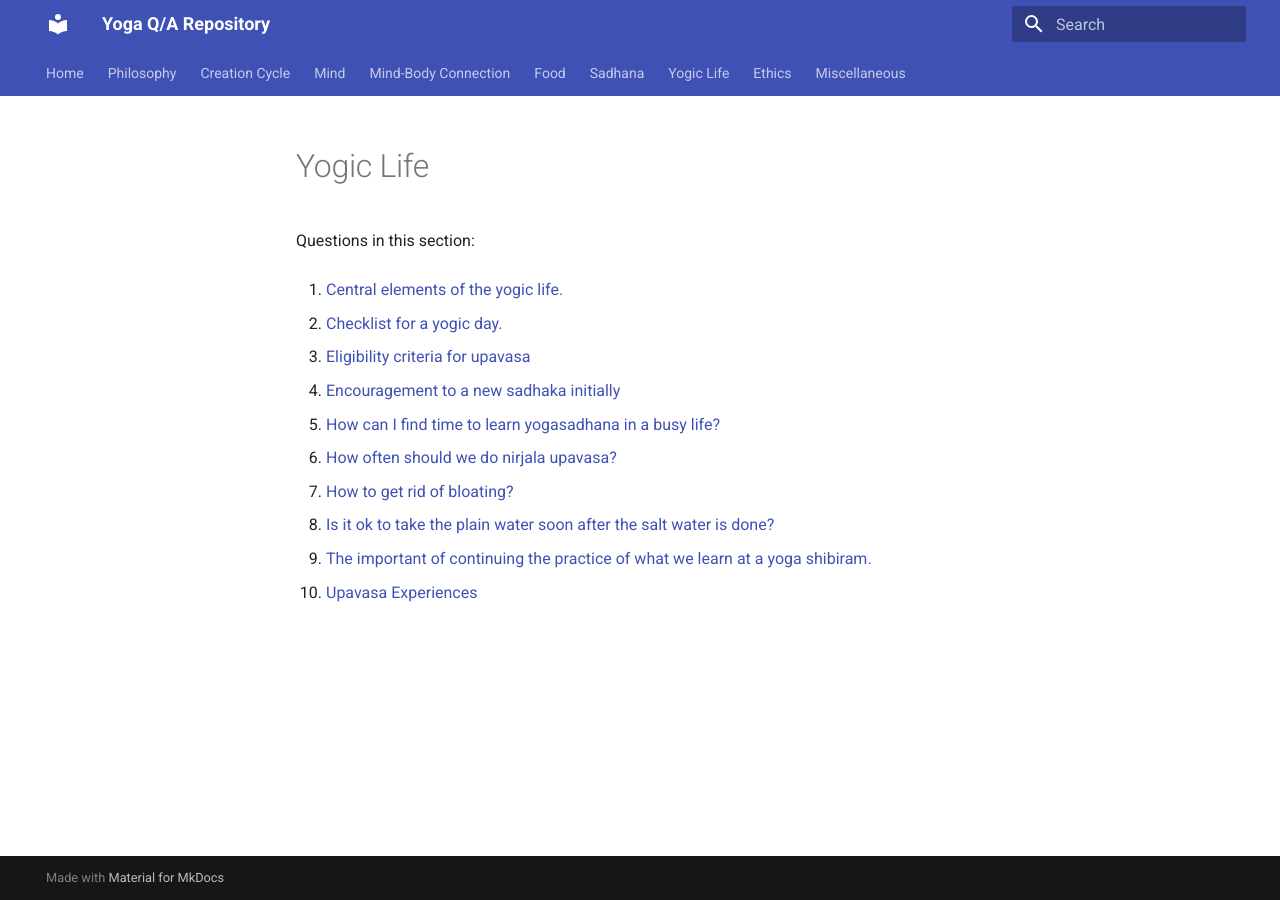
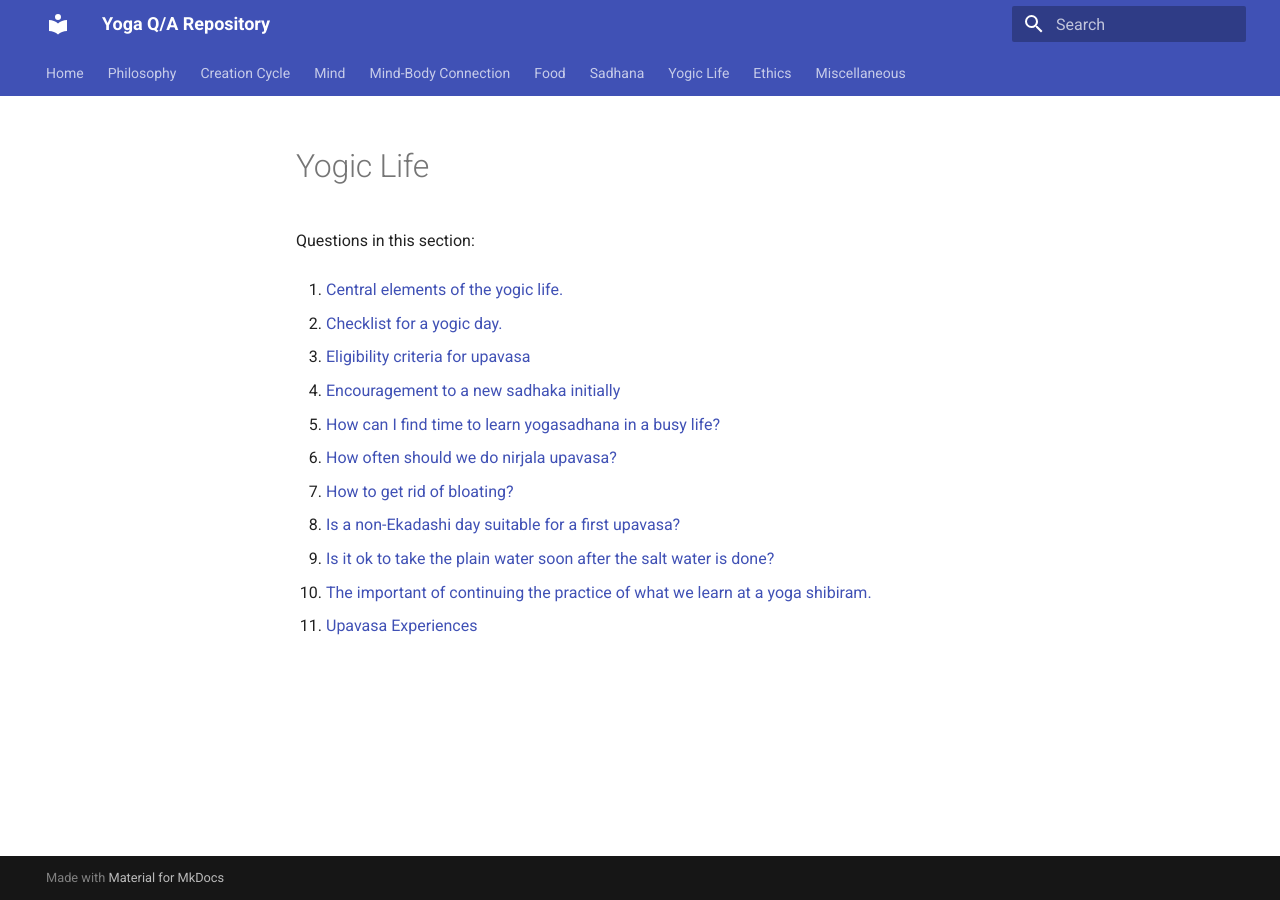
Before and after one commit to yogiclife/yoga-qa, an MkDocs documentation site: the page built from docs/yogic-life/README.md, in a window 1280 px wide. Built offline with MkDocs 1.6.1 and Material for MkDocs 9.7.7, drawn with Linux system fonts in a browser that asks for light colours.

Commit message:
Update topic indices [skip ci]

```diff
--- a/docs/yogic-life/README.md
+++ b/docs/yogic-life/README.md
@@ -16,8 +16,10 @@ Questions in this section:
 
 7. [How to get rid of bloating?](how-to-get-rid-of-bloating-20260629-074146.md)
 
-8. [Is it ok to take the plain water soon after the salt water is done?](is-it-ok-to-take-the-plain-water-soon-after-the-salt-water-is-done-20260629-073315.md)
+8. [Is a non-Ekadashi day suitable for a first upavasa?](is-a-non-ekadashi-day-suitable-for-a-first-upavasa-20260629-074340.md)
 
-9. [The important of continuing the practice of what we learn at a yoga shibiram.](the-important-of-continuing-the-practice-of-what-we-learn-at-a-yoga-shibiram-20260628-132817.md)
+9. [Is it ok to take the plain water soon after the salt water is done?](is-it-ok-to-take-the-plain-water-soon-after-the-salt-water-is-done-20260629-073315.md)
 
-10. [Upavasa Experiences](upavasa-experiences-20260629-073507.md)
+10. [The important of continuing the practice of what we learn at a yoga shibiram.](the-important-of-continuing-the-practice-of-what-we-learn-at-a-yoga-shibiram-20260628-132817.md)
+
+11. [Upavasa Experiences](upavasa-experiences-20260629-073507.md)
```
